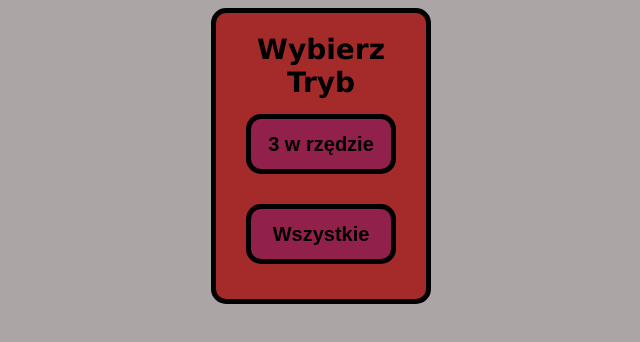
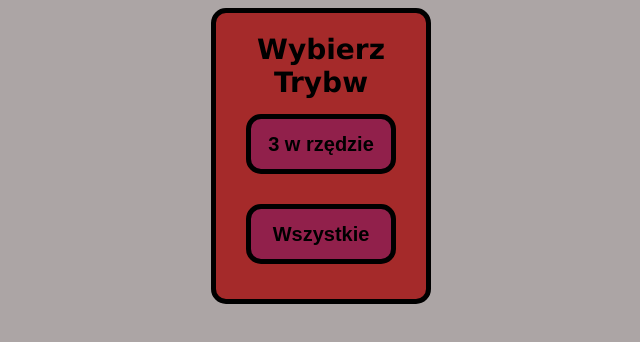
Before and after one commit to Littleghost841/Littleghost841.github.io, a plain HTML site: page index.html in a window 1280 px wide. Shown: the full height of the page, 319-959 px from the left. Drawn offline with Linux system fonts and the light colour scheme.

Commit message:
Update index.html

```diff
--- a/index.html
+++ b/index.html
@@ -137,7 +137,7 @@
 </head>
 <body>
     <section id="but">
-        Wybierz Tryb
+        Wybierz Trybw
         <button onclick="zmiana_trybu(1)">3 w rzędzie</button>
         <button onclick="zmiana_trybu(2)">Wszystkie</button>
     </section>
```
